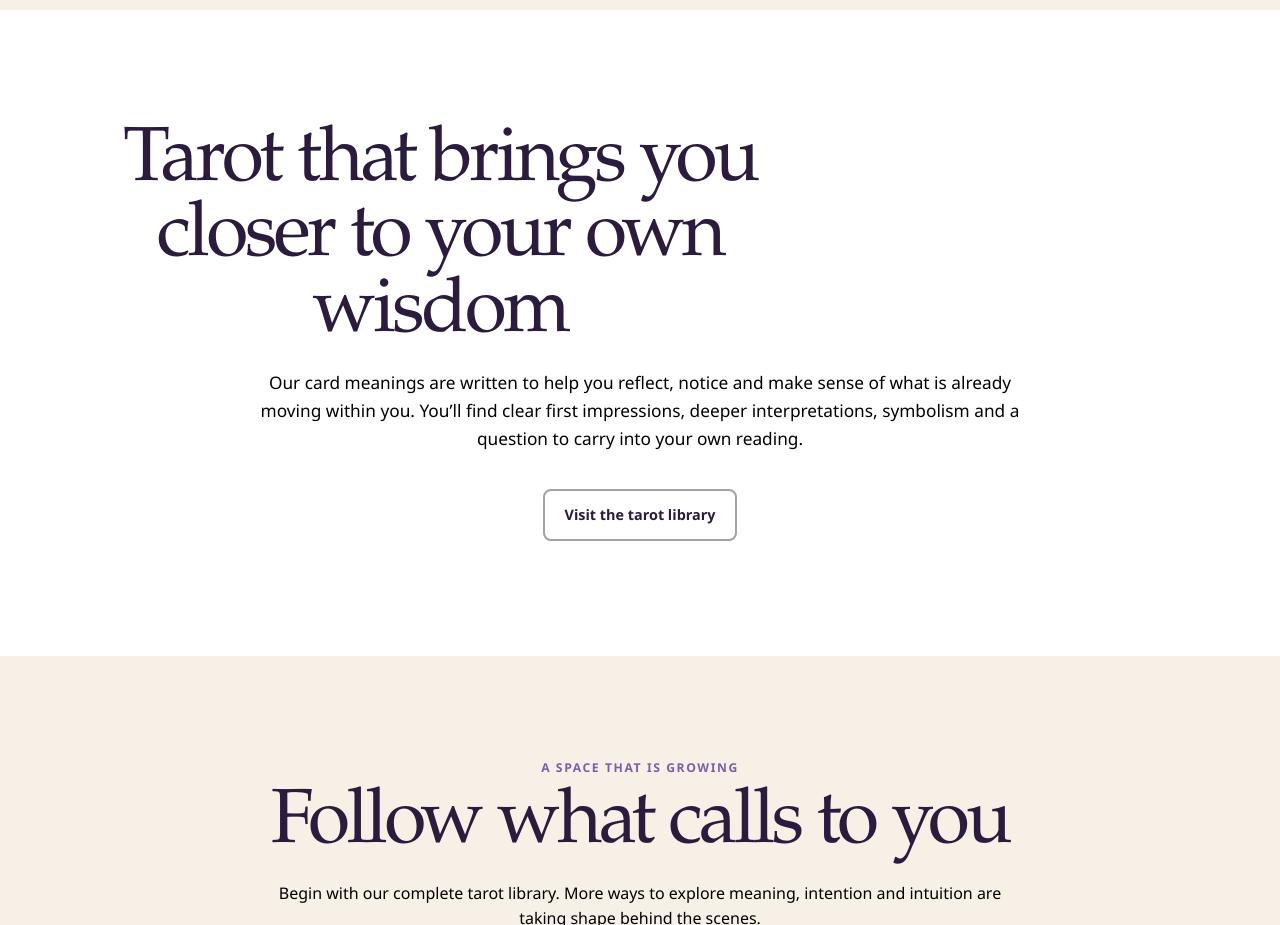
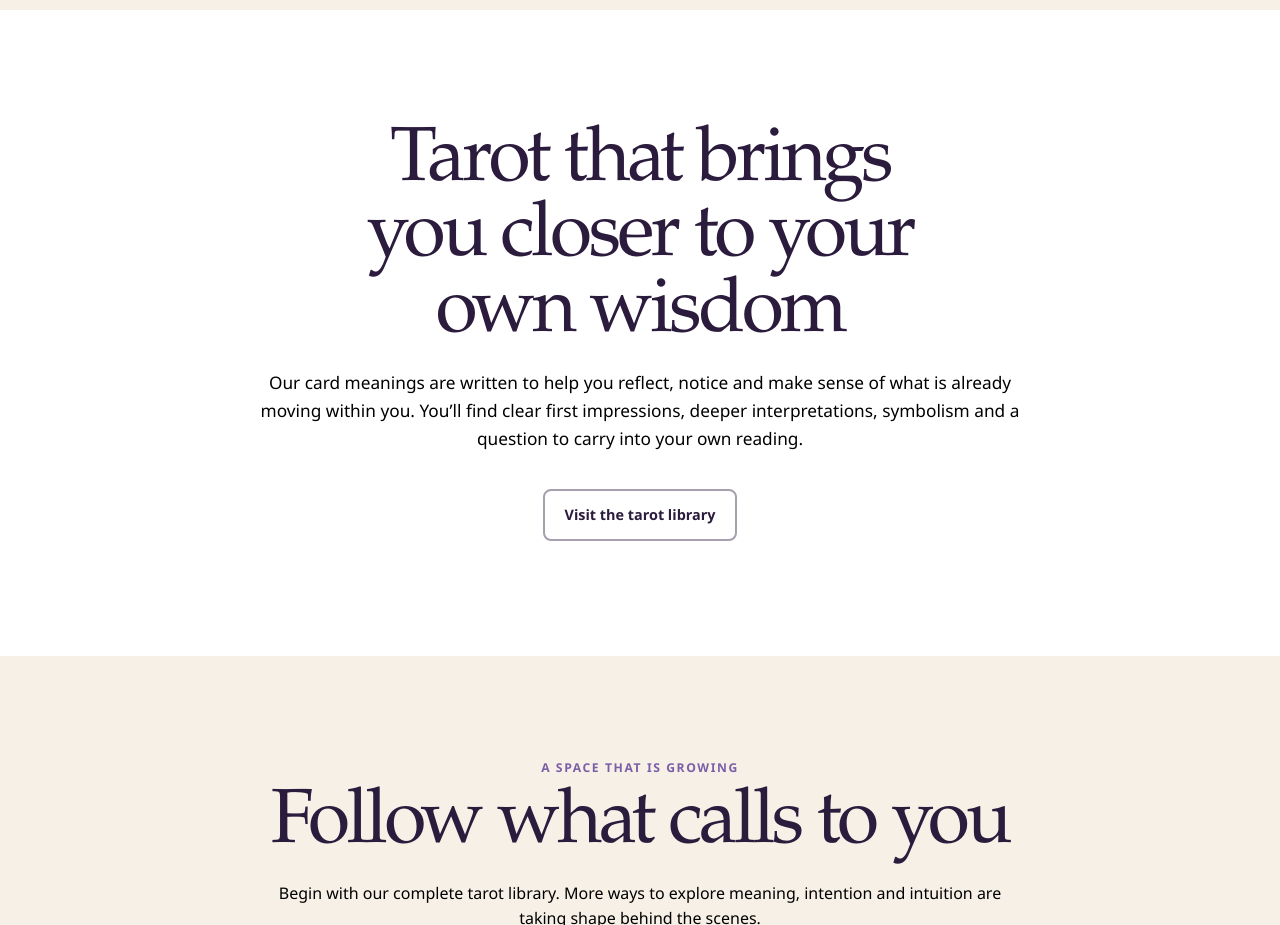
Before and after one commit to rebecca-whitmore/alchemywomen, a plain HTML site: page index.html in a window 1280 px wide. Shown: the part 860-1785 px from the top of the page. Drawn offline with Linux system fonts and the light colour scheme.

Commit message:
Centre heading

```diff
--- a/css/style.css
+++ b/css/style.css
@@ -950,6 +950,8 @@ input:focus-visible {
 }
 
 .home-intro h2 {
+  width: min(100%, 16ch);
+  margin: 0 auto 1.15rem;
   text-align: center;
 }
 
```
